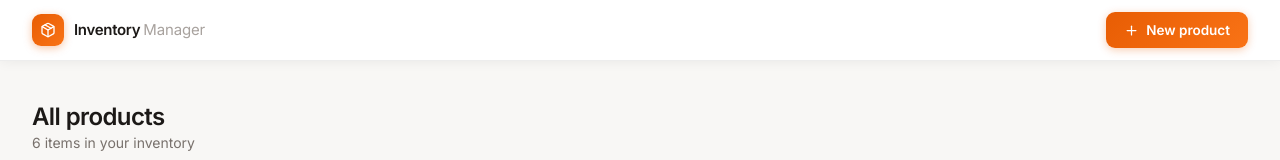
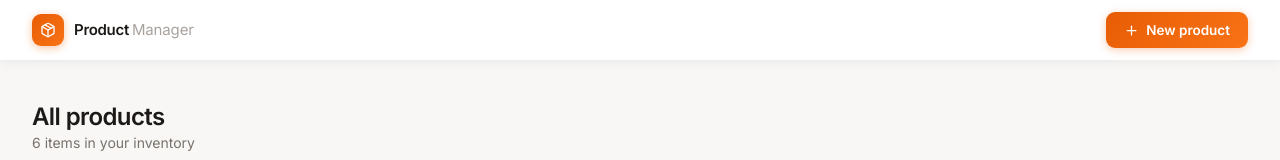
Before and after one commit to Rimy14/Product-Manager, a Next.js app: page / in a window 1280 px wide. Shown: the top 160 px of the page. Built offline with nearby package versions, Linux system fonts and the light colour scheme.

Commit message:
fix: rename header brand from Inventory Manager to Product Manager

```diff
--- a/components/ProductPage.tsx
+++ b/components/ProductPage.tsx
@@ -53,7 +53,7 @@ export default function ProductPage() {
               <Package size={16} color="#fff" />
             </div>
             <div style={{ display: "flex", alignItems: "baseline", gap: "3px" }}>
-              <span style={{ fontSize: "15px", fontWeight: 700, color: "#1C1917", letterSpacing: "-0.02em" }}>Inventory</span>
+              <span style={{ fontSize: "15px", fontWeight: 700, color: "#1C1917", letterSpacing: "-0.02em" }}>Product</span>
               <span style={{ fontSize: "15px", fontWeight: 400, color: "#A8A29E", letterSpacing: "-0.01em" }}>Manager</span>
             </div>
           </div>
```
